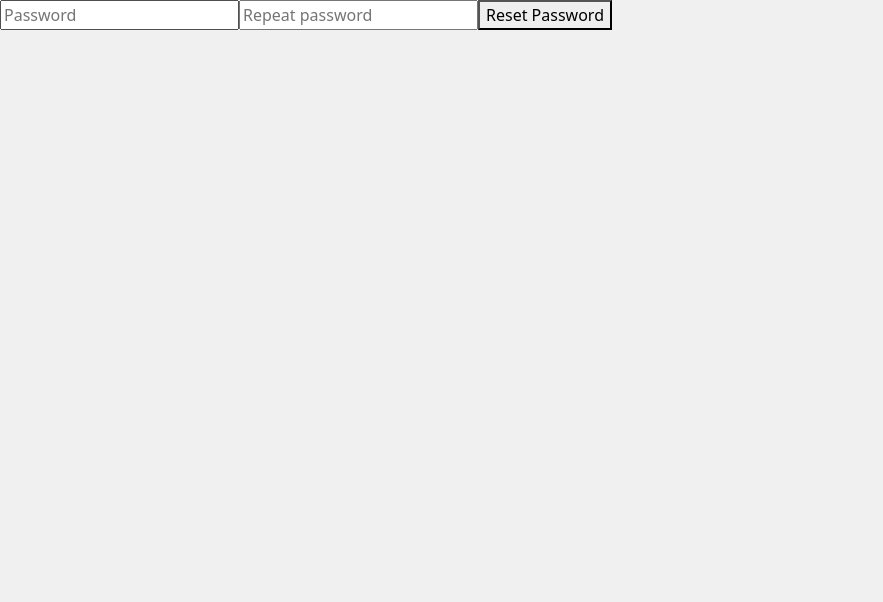
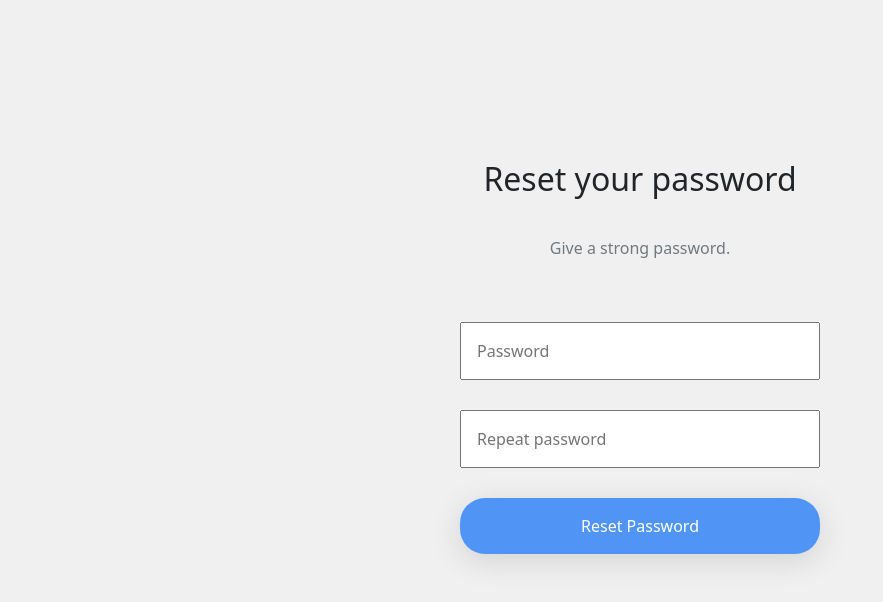
Before and after one commit to nuuttinyyssonen/Chat_App_React-Express, a React (Create React App) app in the folder client/: page /reset-password/1 in a window 1280 px wide. Shown: the top 602 px of the page, without its empty margins (0-883 px from the left). Built offline with nearby package versions, Linux system fonts and the light colour scheme; no server answers.

Commit message:
made password reset more userfriendly. Added more error/successhandling to it.

```diff
--- a/client/src/components/Login/LoginForm.jsx
+++ b/client/src/components/Login/LoginForm.jsx
@@ -6,10 +6,10 @@ const LoginForm = ({ username, setUsername, password, setPassword, onSubmit, err
       <h2>Login</h2>
       <p className='paragraph'>Remember to get up every once in a while & stretch - you friends at chat.</p>
       {errorMessage && <p className='errorMsg'>{errorMessage}</p>}
-      <form className='login-form' onSubmit={onSubmit}>
-        <input id='username' className='login-input' placeholder="Username..." value={username} onChange={(e) => setUsername(e.target.value)}/>
-        <input id='password' type='password' className='login-input' placeholder="Password..." value={password} onChange={(e) => setPassword(e.target.value)}/>
-        <button id='loginBtn' className='login-btn' type="submit">Log In</button>
+      <form className='user-form' onSubmit={onSubmit}>
+        <input id='username' className='user-input' placeholder="Username..." value={username} onChange={(e) => setUsername(e.target.value)}/>
+        <input id='password' type='password' className='user-input' placeholder="Password..." value={password} onChange={(e) => setPassword(e.target.value)}/>
+        <button id='loginBtn' className='action-btn' type="submit">Log In</button>
       </form>
       <p className='link'>Can&apos;t remember your password? <Link id='signup-link' to='/reset'>Reset your password here</Link></p>
       <p className='link'>Don&apos;t have an account yet? <Link id='signup-link' to='/signup'>Sign up here</Link></p>
--- a/client/src/components/Login/PasswordReset.jsx
+++ b/client/src/components/Login/PasswordReset.jsx
@@ -1,11 +1,15 @@
-import { useParams } from "react-router-dom";
+import { useParams, useNavigate } from "react-router-dom";
 import { useState } from "react";
 import verification from "../../services/verification";
+import '../../style/user/user.css';
 const PasswordReset = () => {
     const token = useParams().token;
+    const navigate = useNavigate();
+
     const [password, setPassword] = useState("");
     const [passwordRepeat, setPasswordRepeat] = useState("");
     const [errorMessage, setErrorMessage] = useState("");
+    const [successMessage, setSuccessMessage] = useState("");
 
     const handleSubmit = async (event) => {
         event.preventDefault();
@@ -14,25 +18,42 @@ const PasswordReset = () => {
             setTimeout(() => {
                 setErrorMessage("");
             }, 5000);
+            return;
         }
 
         try {
             const passwordObject = {
                 password: password
             };
-            const data = await verification.changePassword(passwordObject, token);
-            console.log(data);
+            await verification.changePassword(passwordObject, token);
+            setSuccessMessage('Password has been changed successfully! Redirecting to login...')
+            setTimeout(() => {
+                setSuccessMessage("");
+                navigate('/');
+            }, 5000);
         } catch (error) {
-            console.log(error);
+            console.log(error.response?.data)
+            if (error.response?.data) {
+                setErrorMessage(error.response?.data);
+                setTimeout(() => {
+                    setErrorMessage("");
+                }, 5000);
+            }
         }
-    }
+    };
+
     return (
-        <form onSubmit={handleSubmit}>
-            {errorMessage && <p>{errorMessage}</p>}
-            <input placeholder="Password" type="password" value={password} onChange={(e) => setPassword(e.target.value)}/>
-            <input placeholder="Repeat password" type="password" value={passwordRepeat} onChange={(e) => setPasswordRepeat(e.target.value)}/>
-            <button type="submit">Reset Password</button>
-        </form>
+        <div className="container" id='container-login'>
+            <form className='user-form' onSubmit={handleSubmit}>
+                <h2 className="title">Reset your password</h2>
+                <p className='paragraph'>Give a strong password.</p>
+                {errorMessage && <p className="errorMsg">{errorMessage}</p>}
+                {successMessage && <p className="successMsg">{successMessage}</p>}
+                <input className="user-input" placeholder="Password" type="password" value={password} onChange={(e) => setPassword(e.target.value)}/>
+                <input className='user-input' placeholder="Repeat password" type="password" value={passwordRepeat} onChange={(e) => setPasswordRepeat(e.target.value)}/>
+                <button className="action-btn" type="submit">Reset Password</button>
+            </form>
+        </div>
     );
 };
 
--- a/client/src/components/Login/RequestPasswordReset.jsx
+++ b/client/src/components/Login/RequestPasswordReset.jsx
@@ -3,7 +3,7 @@ import verification from "../../services/verification";
 
 const RequestPasswordReset = () => {
     const [email, setEmail] = useState("");
-    const [successMessage, setSuccessMEssage] = useState("");
+    const [successMessage, setSuccessMessage] = useState("");
     const [errorMessage, setErrorMessage] = useState("");
 
     const handleSubmit = async (e) => {
@@ -12,21 +12,32 @@ const RequestPasswordReset = () => {
             const emailObject = {
                 emailAddress: email
             }
-            const data = await verification.RequestPasswordReseting(emailObject);
-            console.log(data);
+            await verification.RequestPasswordReseting(emailObject);
+            setSuccessMessage('Verification link has been sent to your email.');
+            setTimeout(() => {
+                setSuccessMessage("");
+            }, 5000);
         } catch (error) {
-            console.error(error);
+            if (error.response?.data) {
+                setErrorMessage(error.response.data);
+                setTimeout(() => {
+                    setErrorMessage("");
+                }, 5000);
+            }
         }
     };
 
     return (
-        <form onSubmit={handleSubmit}>
-            <p>Reset your password</p>
-            {successMessage && <p>{successMessage}</p>}
-            {errorMessage && <p>{errorMessage}</p>}
-            <input placeholder="email" value={email} onChange={(e) => setEmail(e.target.value)}/>
-            <button type="submit">Send</button>
-        </form>
+        <div className="container" id='container-login'>
+            <form className="user-form" onSubmit={handleSubmit}>
+                <h2 className="title">Having Trouble logging in?</h2>
+                <p className='paragraph'>Type your email and we send you verification to reset your password.</p>
+                {successMessage && <p className="successMsg">{successMessage}</p>}
+                {errorMessage && <p className="errorMsg">{errorMessage}</p>}
+                <input className="user-input" placeholder="email" value={email} onChange={(e) => setEmail(e.target.value)}/>
+                <button className="action-btn" type="submit">Send</button>
+            </form>
+        </div>
     );
 };
 
--- a/client/src/components/signup/SignupForm.jsx
+++ b/client/src/components/signup/SignupForm.jsx
@@ -6,14 +6,14 @@ const SignupForm = ({ username, setUsername, password, setPassword, passwordRepe
       <h2>Register</h2>
       <p className='paragraph'>You and your friends aways connected.</p>
       { errorMessage && <p className='errorMsg'>{errorMessage}</p>}
-      <form className='login-form' onSubmit={onSubmit}>
-        <input id='firstName' className='login-input' placeholder="First name..." value={firstName} onChange={(e) => setFirstName(e.target.value)}/>
-        <input id='lastName' className='login-input' placeholder="Last name..." value={lastName} onChange={(e) => setLastName(e.target.value)}/>
-        <input id='username' className='login-input' placeholder="Username..." value={username} onChange={(e) => setUsername(e.target.value)}/>
-        <input id='email' className='login-input' placeholder="Email..." value={email} onChange={(e) => setEmail(e.target.value)}/>
-        <input id='password' className='login-input' type="password" placeholder="Password..." value={password} onChange={(e) => setPassword(e.target.value)}/>
-        <input id='passwordRepeat' className='login-input' type="password" placeholder="Repeat password..." value={passwordRepeat} onChange={(e) => setPasswordRepeat(e.target.value)} />
-        <button id='Signup' className='login-btn' type="submit">Sign up</button>
+      <form className='user-form' onSubmit={onSubmit}>
+        <input id='firstName' className='user-input' placeholder="First name..." value={firstName} onChange={(e) => setFirstName(e.target.value)}/>
+        <input id='lastName' className='user-input' placeholder="Last name..." value={lastName} onChange={(e) => setLastName(e.target.value)}/>
+        <input id='username' className='user-input' placeholder="Username..." value={username} onChange={(e) => setUsername(e.target.value)}/>
+        <input id='email' className='user-input' placeholder="Email..." value={email} onChange={(e) => setEmail(e.target.value)}/>
+        <input id='password' className='user-input' type="password" placeholder="Password..." value={password} onChange={(e) => setPassword(e.target.value)}/>
+        <input id='passwordRepeat' className='user-input' type="password" placeholder="Repeat password..." value={passwordRepeat} onChange={(e) => setPasswordRepeat(e.target.value)} />
+        <button id='Signup' className='action-btn' type="submit">Sign up</button>
       </form>
       <p className='link'>Already have an account? <Link id='signup-link' to='/'>Login here</Link></p>
     </div>
--- /dev/null
+++ b/client/src/style/user/passwordReset.css
@@ -0,0 +1,4 @@
+.PasswordResetContainer {
+    display: flex;
+    justify-content: center;
+}
--- a/client/src/style/user/user.css
+++ b/client/src/style/user/user.css
@@ -15,12 +15,12 @@
 
 .paragraph {
     color: #71797E;
-    padding-bottom: 3vh;
+    padding-bottom: 2vh;
     max-width: 30vh;
     text-align: center;
 }
 
-.login-form {
+.user-form {
     display: flex;
     flex-direction: column;
     justify-content: center;
@@ -28,12 +28,12 @@
     gap: 30px
 }
 
-.login-input {
+.user-input {
     padding: 15px;
     width: 45vh;
 }
 
-.login-btn {
+.action-btn {
     padding: 10px;
     border-radius: 25px;
     border-style: none;
@@ -57,3 +57,12 @@
     text-align: center;
     color: red;
 }
+
+.successMsg {
+    text-align: center;
+    color: #4BB543;
+}
+
+.title {
+    font-weight: 200;
+}
```
Also changed, not shown: 2 other files (tests, documents, lock files or other folders).
